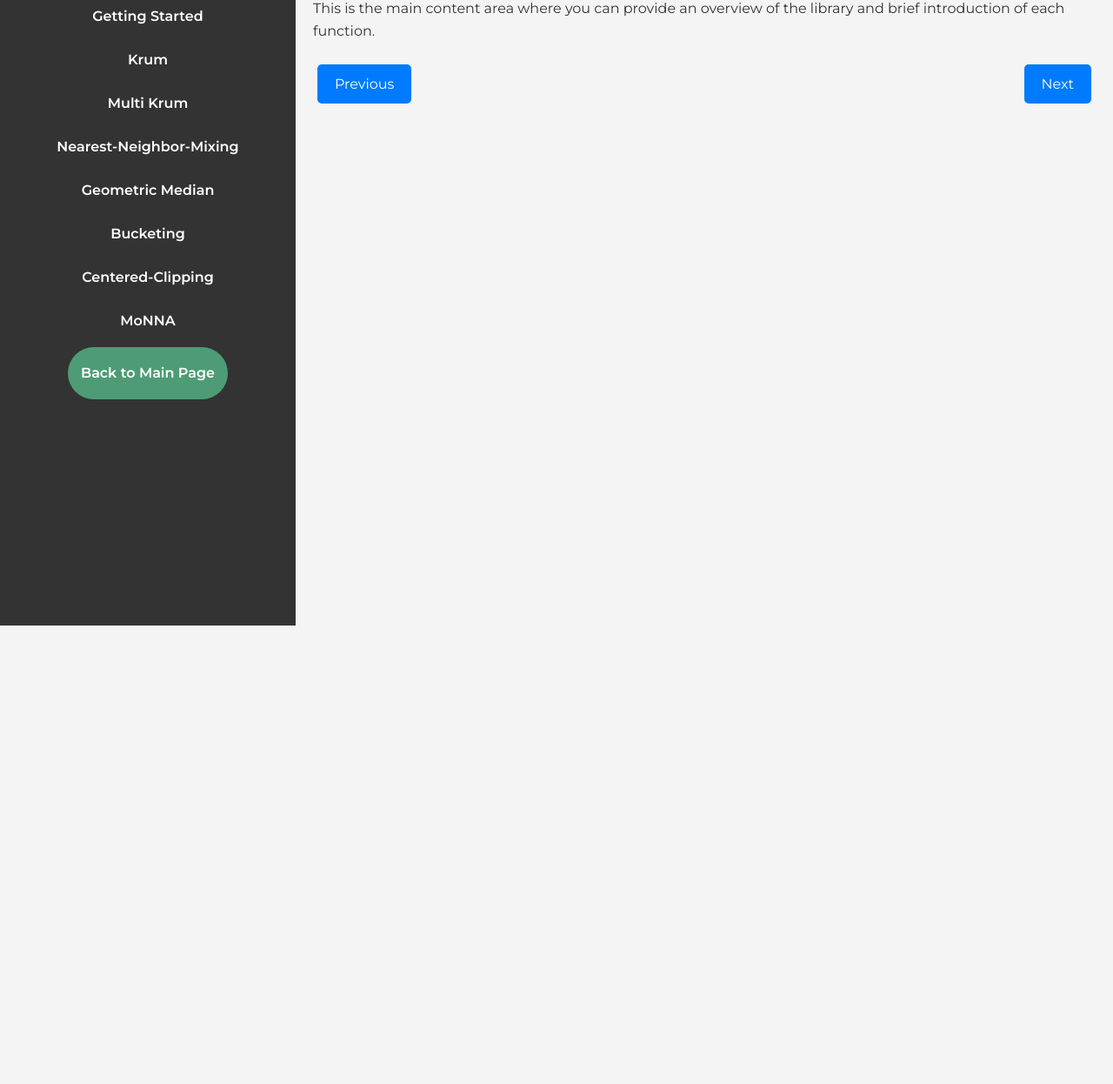
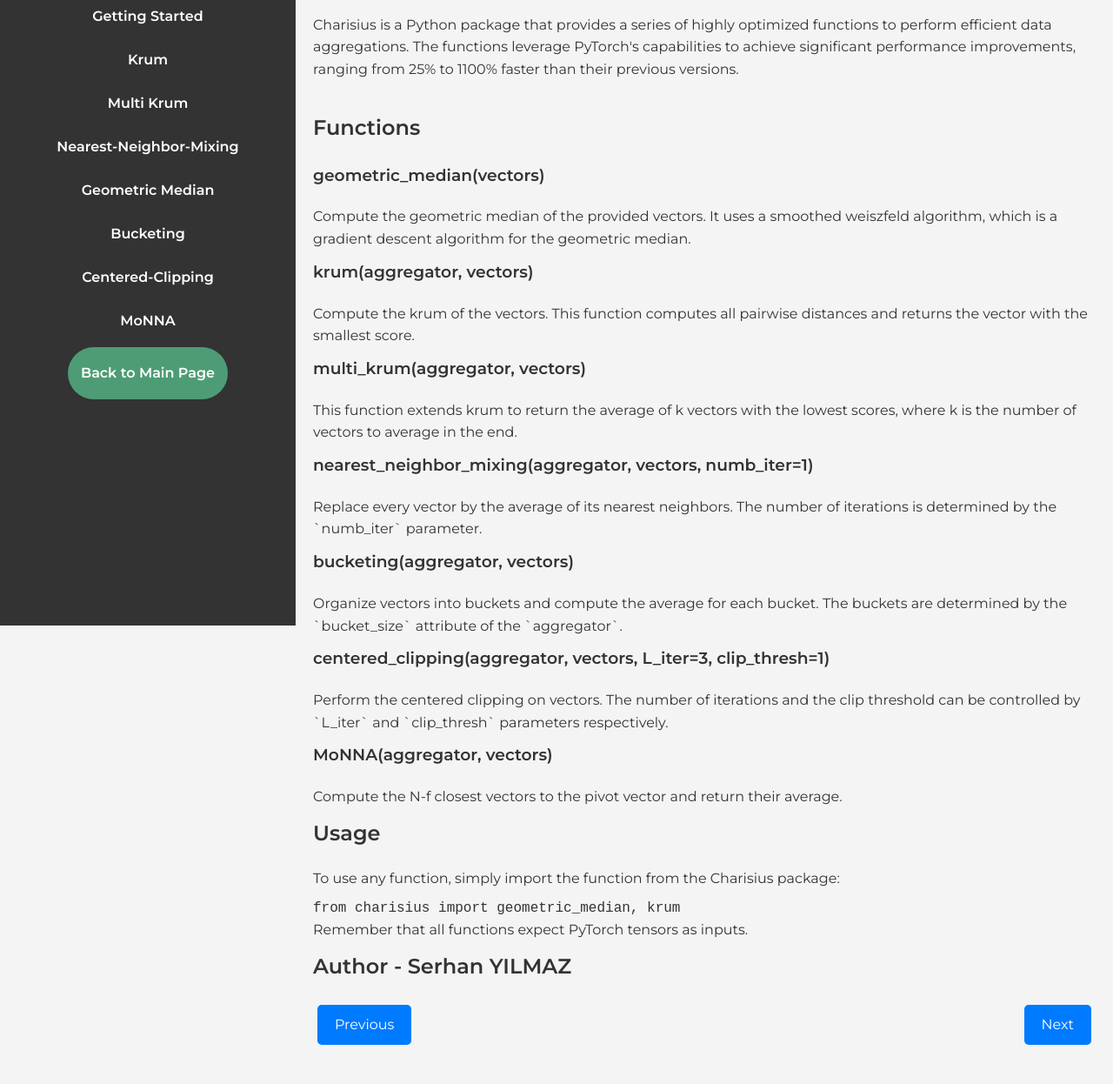
Before and after one commit to serhanylmz/Project-Charisius, a plain HTML site: page library/getting_started.html in a window 1280 px wide. Shown: the part 81-1327 px from the top of the page at 87% size. Before the commit the page ends 800 px from the top, so only its background shows below. Drawn offline with Linux system fonts and the light colour scheme.

Commit message:
Update getting_started.html

```diff
--- a/library/getting_started.html
+++ b/library/getting_started.html
@@ -19,15 +19,45 @@
                     <li><a href="cc.html">Centered-Clipping</a></li>
                     <li><a href="monna.html">MoNNA</a></li>
                     <li><a href="https://www.serhanyilmaz.org/Project-Charisius/">Back to Main Page</a></li>
-                    <!-- Add more functions as required -->
-
                 <!-- End of Sidebar -->
             </div>
-
             <div class="content">
                 <!-- Start of Main Content Area -->
-                <h2>Welcome to Charisius Library Documentation</h2>
-                <p>This is the main content area where you can provide an overview of the library and brief introduction of each function. </p>
+                <h1>Charisius - Efficient Aggregators</h1>
+                <br>
+                <p>Charisius is a Python package that provides a series of highly optimized functions to perform efficient data aggregations. The functions leverage PyTorch's capabilities to achieve significant performance improvements, ranging from 25% to 1100% faster than their previous versions.</p>
+                <br>
+                <h2>Functions</h2>
+                <h3>geometric_median(vectors)</h3>
+                <p>Compute the geometric median of the provided vectors. It uses a smoothed weiszfeld algorithm, which is a gradient descent algorithm for the geometric median.</p>
+
+                <h3>krum(aggregator, vectors)</h3>
+                <p>Compute the krum of the vectors. This function computes all pairwise distances and returns the vector with the smallest score.</p>
+
+                <h3>multi_krum(aggregator, vectors)</h3>
+                <p>This function extends krum to return the average of k vectors with the lowest scores, where k is the number of vectors to average in the end.</p>
+
+                <h3>nearest_neighbor_mixing(aggregator, vectors, numb_iter=1)</h3>
+                <p>Replace every vector by the average of its nearest neighbors. The number of iterations is determined by the `numb_iter` parameter.</p>
+
+                <h3>bucketing(aggregator, vectors)</h3>
+                <p>Organize vectors into buckets and compute the average for each bucket. The buckets are determined by the `bucket_size` attribute of the `aggregator`.</p>
+
+                <h3>centered_clipping(aggregator, vectors, L_iter=3, clip_thresh=1)</h3>
+                <p>Perform the centered clipping on vectors. The number of iterations and the clip threshold can be controlled by `L_iter` and `clip_thresh` parameters respectively.</p>
+
+                <h3>MoNNA(aggregator, vectors)</h3>
+                <p>Compute the N-f closest vectors to the pivot vector and return their average.</p>
+
+                <h2>Usage</h2>
+                <p>To use any function, simply import the function from the Charisius package:</p>
+                <code>
+                from charisius import geometric_median, krum
+                </code>
+                <p>Remember that all functions expect PyTorch tensors as inputs.</p>
+
+                <h2>Author - Serhan YILMAZ</h2>
+
                 <div class="navigation">
                     <a href="monna.html" class="prev">Previous</a>
                     <a href="krum.html" class="next">Next</a>
```
